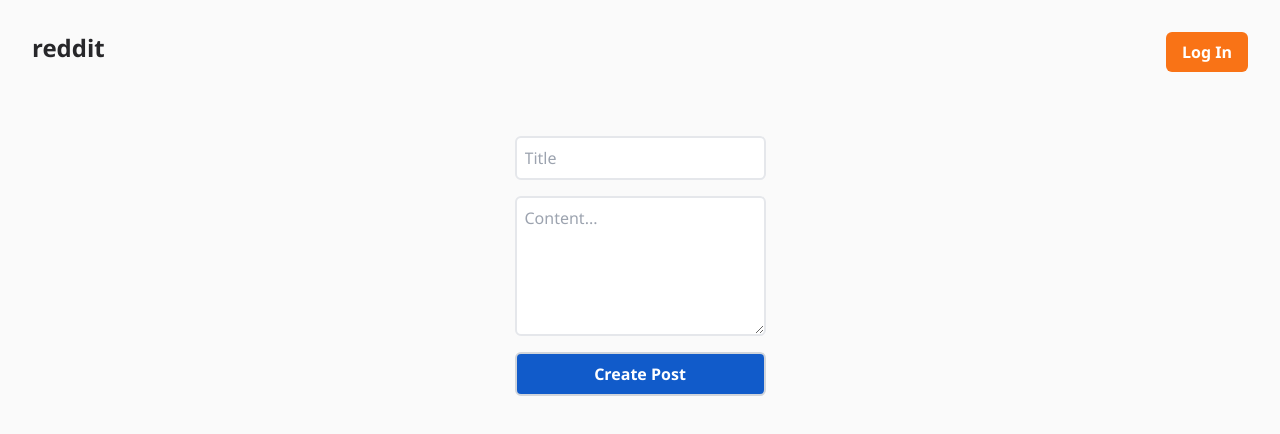
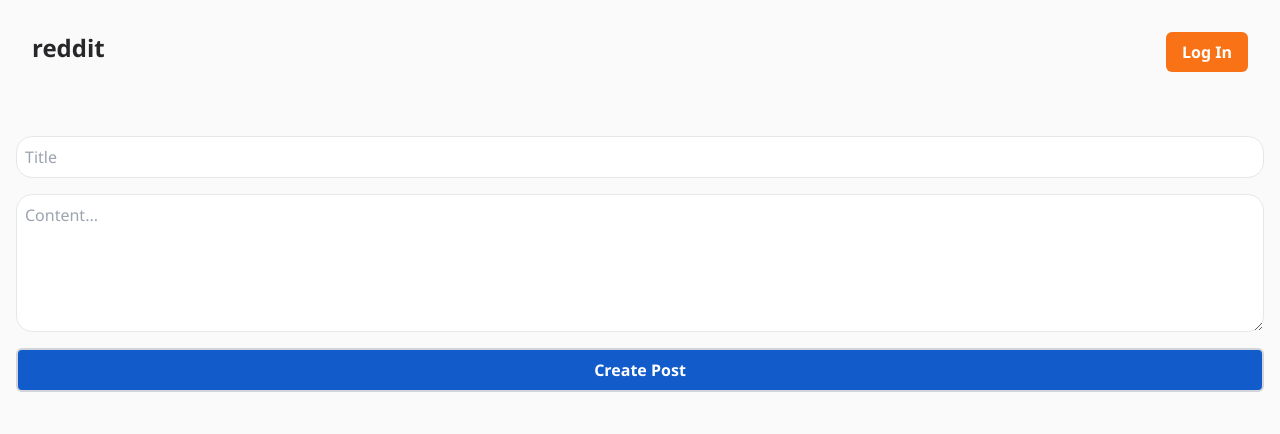
Before and after one commit to Nooah12/reddit-clone, a Next.js app: page /createPost in a window 1280 px wide. Shown: the top 434 px of the page. Built offline with nearby package versions, Linux system fonts and the light colour scheme; no server answers.

Commit message:
added styling

```diff
--- a/src/app/(main)/createPost/page.tsx
+++ b/src/app/(main)/createPost/page.tsx
@@ -13,21 +13,21 @@
   };
  */
   return (
-    <form /* onSubmit={handleSubmit} */ className="flex flex-col gap-4 p-4 max-w-md mx-auto">
+    <form /* onSubmit={handleSubmit} */ className="flex flex-col gap-4 p-4 w-screen mx-auto">
       <input
         type="text"
         //value={title}
         //onChange={(e) => setTitle(e.target.value)}
         required
         placeholder="Title"
-        className="p-2 border-2 rounded-md"
+        className="p-2 border rounded-2xl"
       />
       <textarea
         //value={content}
         //onChange={(e) => setContent(e.target.value)}
         required
         placeholder="Content..."
-        className="p-2 border-2 rounded-md"
+        className="p-2 border rounded-2xl"
         rows={5}
       />
 
```
